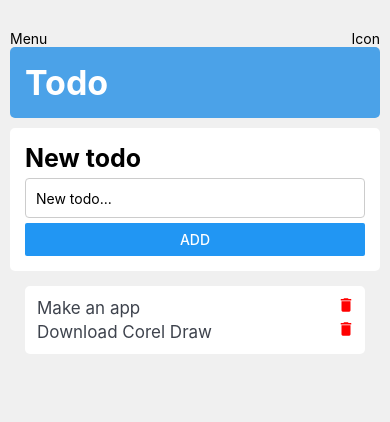
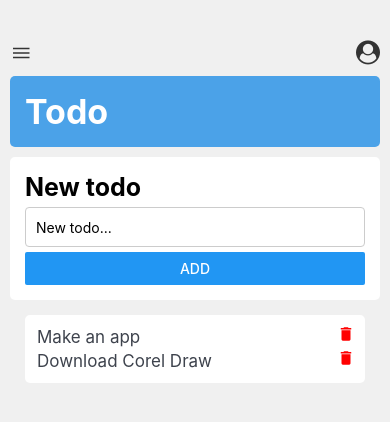
Before and after one commit to EmmaMKB/ReactNative-TodoApp, a React Native app: screen / in a window 390 px wide. Shown: the top 422 px of the page. Built offline with nearby package versions, Linux system fonts and the light colour scheme.

Commit message:
✨ Design Top bar

```diff
--- a/components/topbar.js
+++ b/components/topbar.js
@@ -1,12 +1,18 @@
 import React from 'react';
 import {  StyleSheet, Text, View } from 'react-native';
+import { FontAwesome } from '@expo/vector-icons';
+import { Ionicons } from '@expo/vector-icons';
 
 export default function Topbar() {
 
   return (
     <View style={styles.container}>
-      <Text style={styles.title}>Menu</Text>
-      <Text style={styles.title}>Icon</Text>
+        <View>
+            <Ionicons name="menu-outline" size={24} color="#333" />
+        </View>
+        <View>
+            <FontAwesome name='user-circle' size={24} color='#333' />
+        </View>
     </View>
   );
 }
@@ -14,6 +20,8 @@ export default function Topbar() {
 const styles = StyleSheet.create({
   container: {
       flexDirection: 'row',
-      justifyContent: 'space-between'
+      justifyContent: 'space-between',
+      paddingTop: 10,
+      paddingBottom: 10
   },
 });
```
